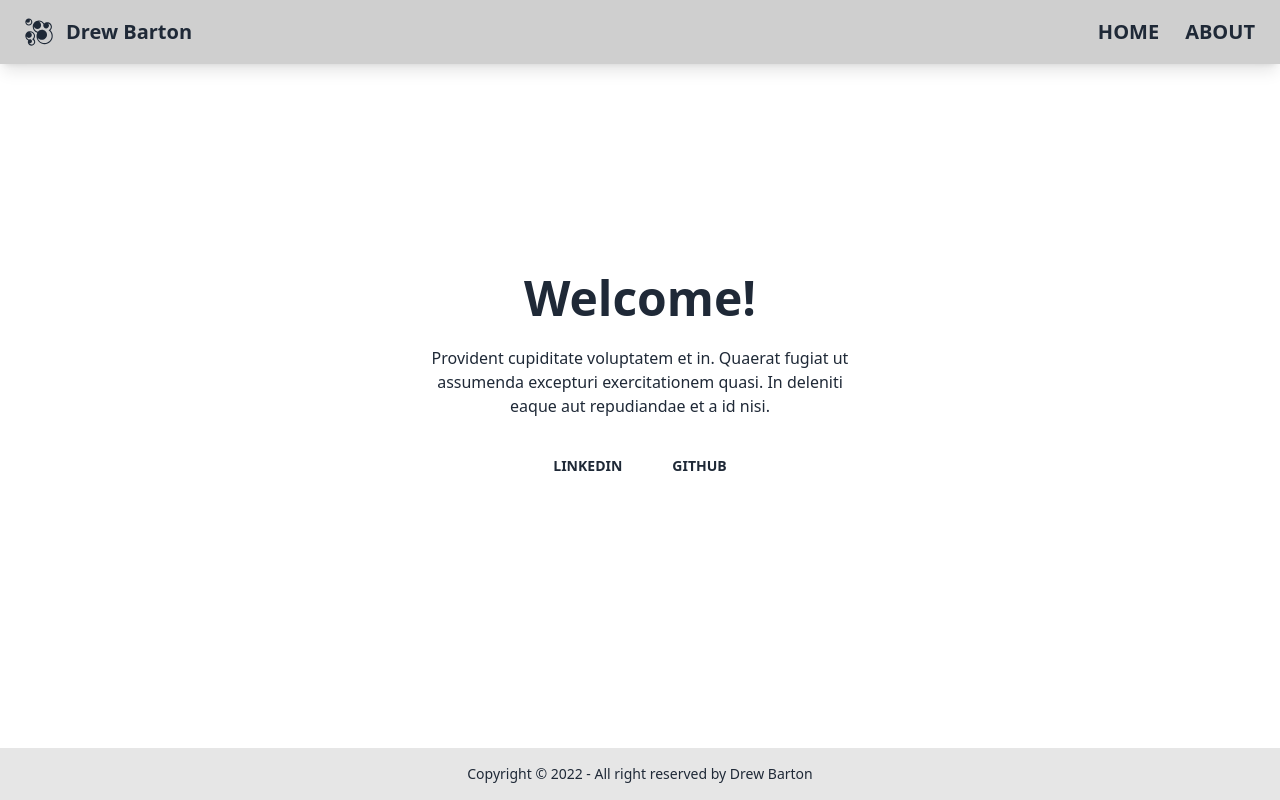
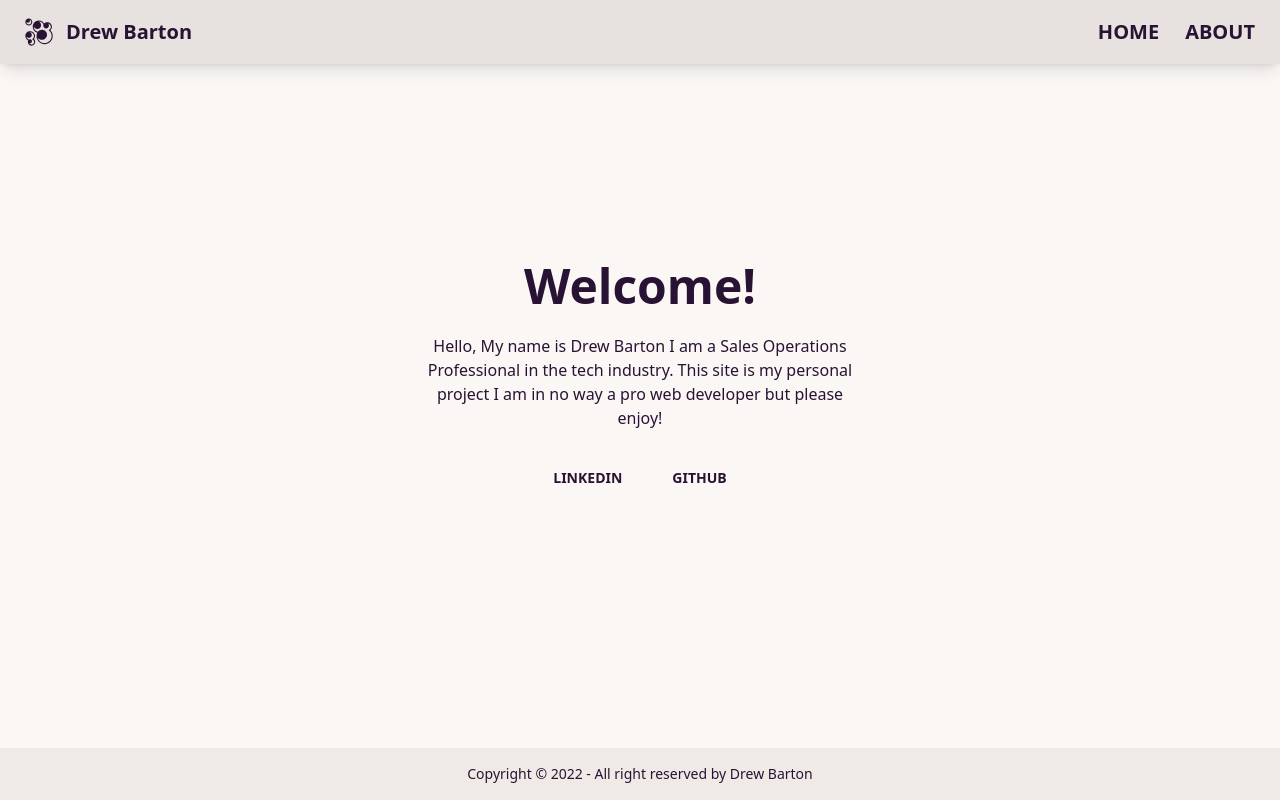
Before and after one commit to drewb73/personal-site, a React (Create React App) app: page / in a window 1280 px wide. Built offline with nearby package versions, Linux system fonts and the light colour scheme.

Commit message:
update theme and home

```diff
--- a/public/index.html
+++ b/public/index.html
@@ -1,5 +1,5 @@
 <!DOCTYPE html>
-<html lang="en" data-theme="fantasy">
+<html lang="en" data-theme="cupcake">
   <head>
     <meta charset="utf-8" />
     <link rel="icon" href="%PUBLIC_URL%/favicon.ico" />
--- a/src/Components/Hero.jsx
+++ b/src/Components/Hero.jsx
@@ -8,7 +8,7 @@ function Hero() {
   <div class="hero-content text-center">
     <div class="max-w-md">
       <h1 class="text-5xl font-bold">Welcome!</h1>
-      <p class="py-6">Provident cupiditate voluptatem et in. Quaerat fugiat ut assumenda excepturi exercitationem quasi. In deleniti eaque aut repudiandae et a id nisi.</p>
+      <p class="py-6">Hello, My name is Drew Barton I am a Sales Operations Professional in the tech industry. This site is my personal project I am in no way a pro web developer but please enjoy!</p>
       <button class="mx-2 btn btn-ghost">Linkedin</button>
       <button class="mx-2 btn btn-ghost">GitHub</button>
     </div>
```
